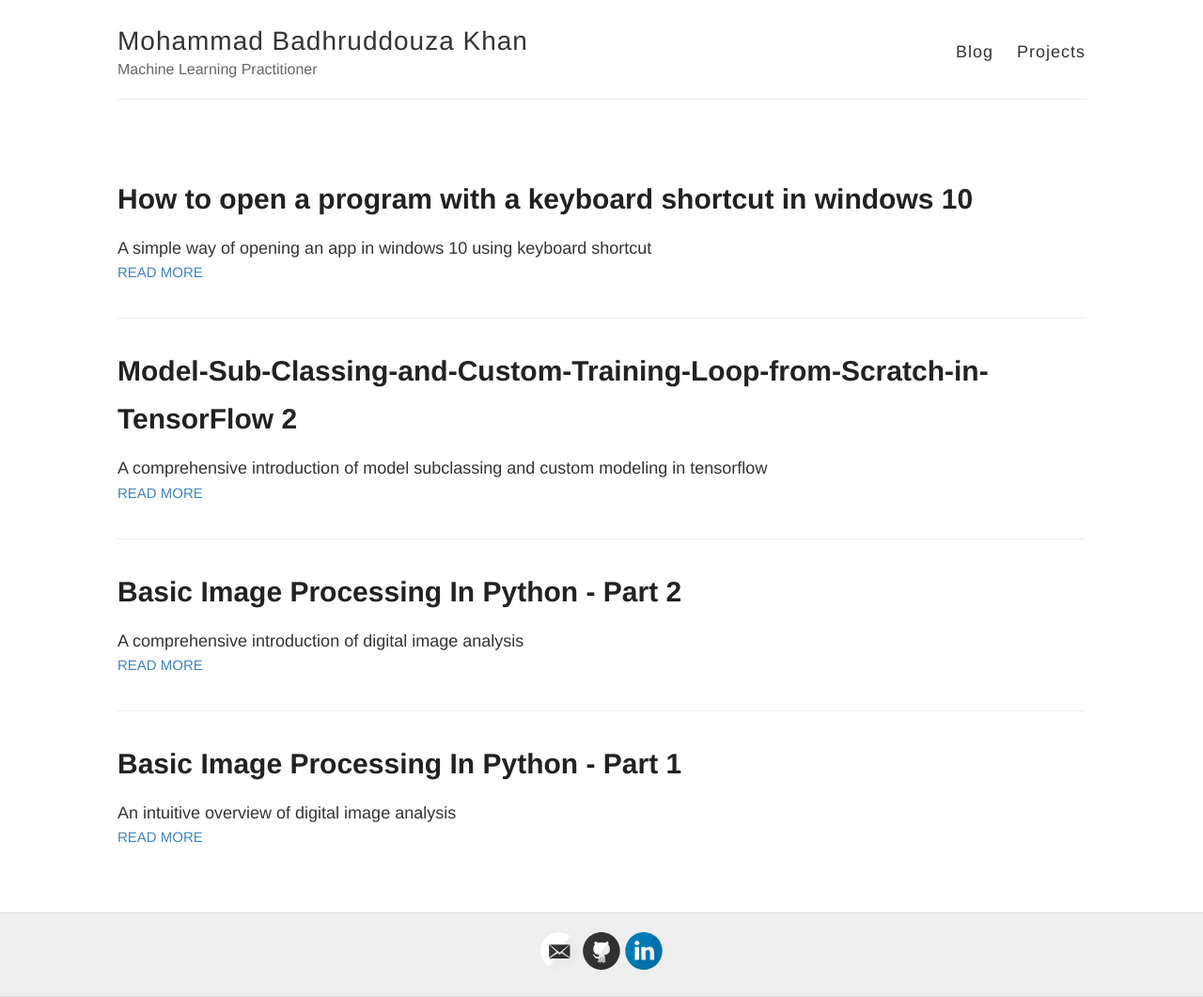
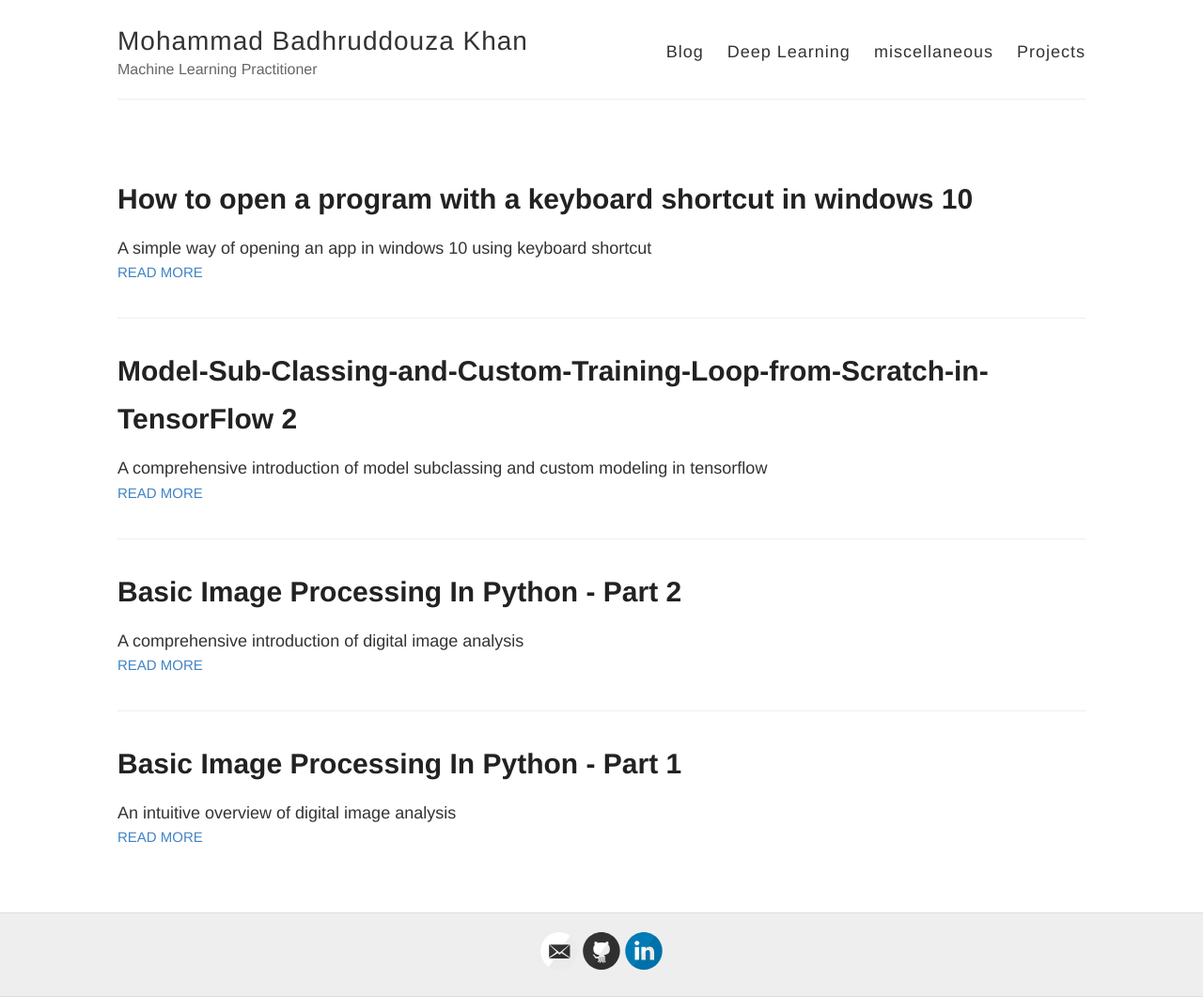
Before and after one commit to kaium123/buffyhridoy.github.io, a Jekyll site: the page built from index.html, in a window 1280 px wide. Shown: the whole page at 94% size. Built offline with Jekyll 4.4.1, drawn with Linux system fonts in a browser that asks for light colours.

Commit message:
Update default.html

```diff
--- a/_layouts/default.html
+++ b/_layouts/default.html
@@ -28,6 +28,8 @@
 
           <nav>
             <a href="{{ site.baseurl }}/">Blog</a>
+            <a href="{{ site.baseurl }}/">Deep Learning</a>
+            <a href="{{ site.baseurl }}/">miscellaneous</a>
             <a href="{{ site.baseurl }}/projects">Projects</a>
             <!-- <a href="https://github.com/innat">GitHub</a> -->
             <!-- <a href="{{ site.baseurl }}/about">About</a> -->
```
